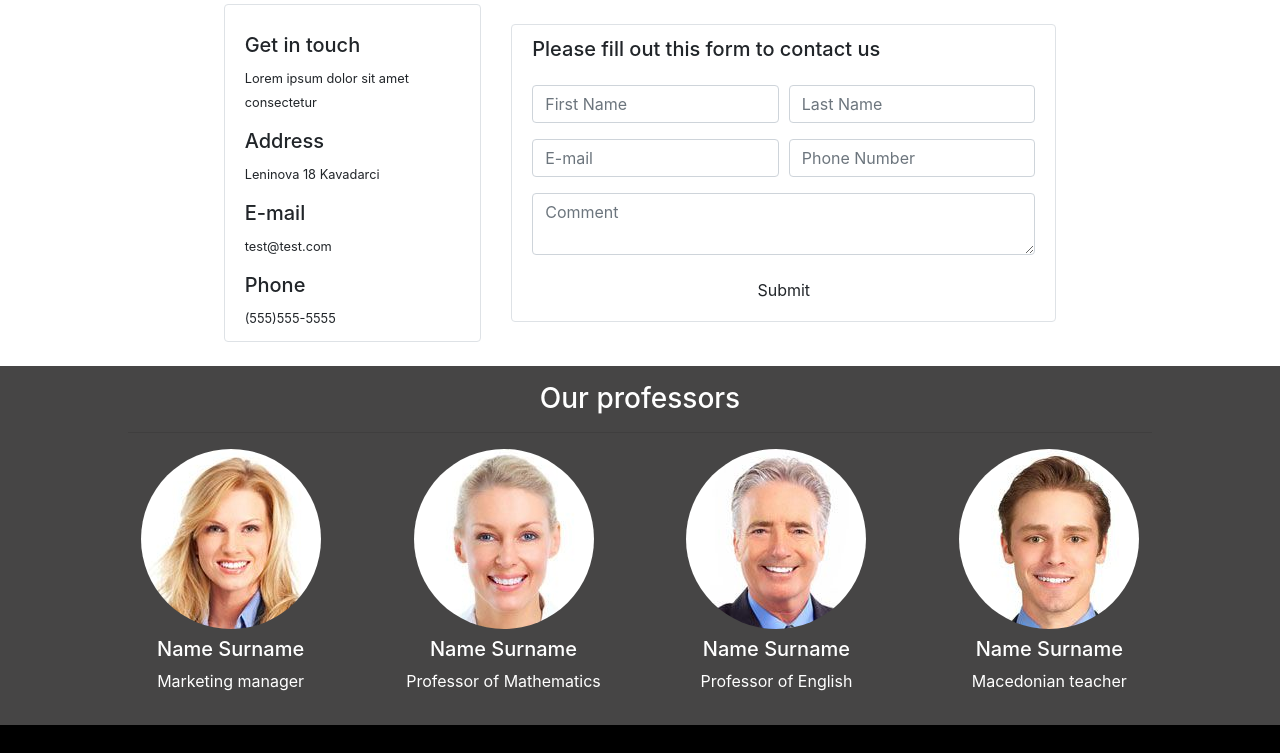
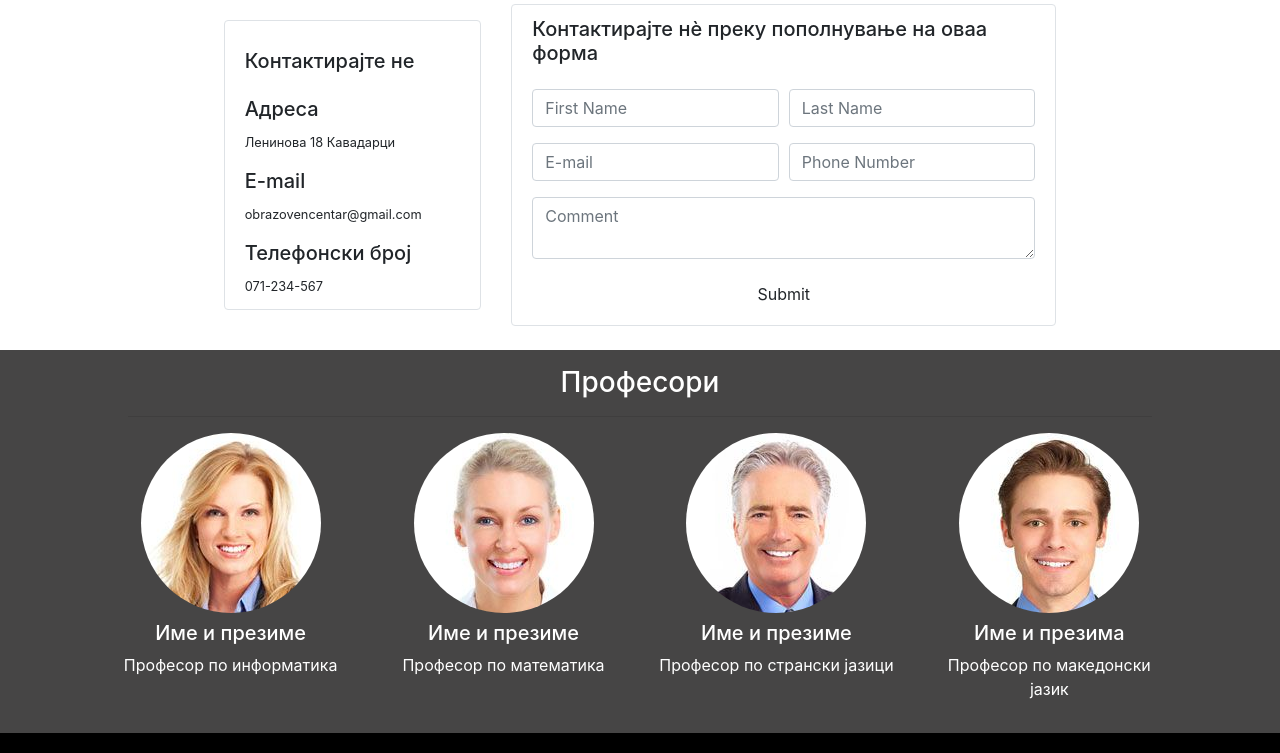
Before and after one commit to angelovarozana/Proektna, a plain HTML site: page contactus.html in a window 1280 px wide. Shown: the part 430-1183 px from the top of the page. Drawn offline with nearby package versions, Linux system fonts and the light colour scheme.

Commit message:
Update contactus.html

```diff
--- a/contactus.html
+++ b/contactus.html
@@ -49,21 +49,20 @@
             <div class="row">
                 <div class="col-12 col-md-4 d-flex justify-content-center align-items-left flex-column py-50">
                     <div class="alert border" role="alert">
-                        <h5 class="alert-heading text-cupitalize pt-3">Get in touch</h5>
-                        <small>Lorem ipsum dolor sit amet consectetur</small>
-                        <h5 class="alert-heading pt-3">Address</h5>
-                        <small>Leninova 18 Kavadarci</small>
+                        <h5 class="alert-heading text-cupitalize pt-3">Контактирајте не</h5>
+                        <h5 class="alert-heading pt-3">Aдреса</h5>
+                        <small>Ленинова 18 Кавадарци</small>
                         <h5 class="alert-heading pt-3">E-mail</h5>
-                        <small>test@test.com</small>
-                        <h5 class="alert-heading pt-3">Phone</h5>
-                        <small>(555)555-5555</small>
+                        <small>obrazovencentar@gmail.com</small>
+                        <h5 class="alert-heading pt-3">Телефонски број</h5>
+                        <small>071-234-567</small>
                     </div>
                 </div>
 
 
                 <div class="col-md-8 d-flex justify-content-center align-items-left flex-column py-50">
                     <div class="alert border" role="alert">
-                        <h5 class="alert-heading">Please fill out this form to contact us</h5>
+                        <h5 class="alert-heading">Контактирајте нè преку пополнување на оваа форма</h5>
                         <form action="">
                             <div class="form-row pt-3">
                                 <div class="col">
@@ -97,7 +96,7 @@
 
                 <div class="row py-50 bg-light" >
                     <div class="col-12 back2 py-3">
-                        <h3 class="text-center text-white">Our professors</h3>
+                        <h3 class="text-center text-white">Професори</h3>
                         <hr width="80%">
 
 
@@ -106,23 +105,23 @@
                                 <div class="row">
                                     <div class="col-12  col-md-3 col-sm-3 align-items-center text-white  text-center text-cupitalize">
                                         <img class="rounded-circle" src="./Images/person1.jpg" alt="">
-                                        <h5 class="pt-2">Name Surname</h5>
-                                        <p>Marketing manager</p>
+                                        <h5 class="pt-2">Име и презиме</h5>
+                                        <p>Професор по информатика</p>
                                     </div>
                                     <div class="col-12 col-md-3 col-sm-3 align-items-center text-white  text-center text-cupitalize">
                                         <img class="rounded-circle" src="./Images/person2.jpg" alt="">
-                                        <h5 class="pt-2">Name Surname</h5>
-                                        <p>Professor of Mathematics</p>
+                                        <h5 class="pt-2">Име и презиме</h5>
+                                        <p>Професор по математика</p>
                                     </div>
                                     <div class="col-12 col-md-3 col-sm-3 align-items-center text-white  text-center text-cupitalize">
                                         <img class="rounded-circle" src="./Images/person3.jpg" alt="">
-                                        <h5 class="pt-2">Name Surname</h5>
-                                        <p>Professor of English</p>
+                                        <h5 class="pt-2">Име и презиме</h5>
+                                        <p>Професор по странски јазици</p>
                                     </div>
                                     <div class="col-12 col-md-3 col-sm-3 align-items-center text-white  text-center text-cupitalize">
                                         <img class="rounded-circle" src="./Images/person4.jpg" alt="">
-                                        <h5 class="pt-2">Name Surname</h5>
-                                        <p>Macedonian teacher</p>
+                                        <h5 class="pt-2">Име и презима</h5>
+                                        <p>Професор по македонски јазик</p>
                                     </div>
                                 </div>
                             </div>
```
